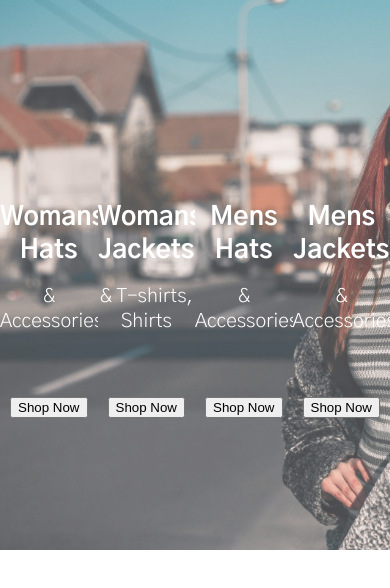
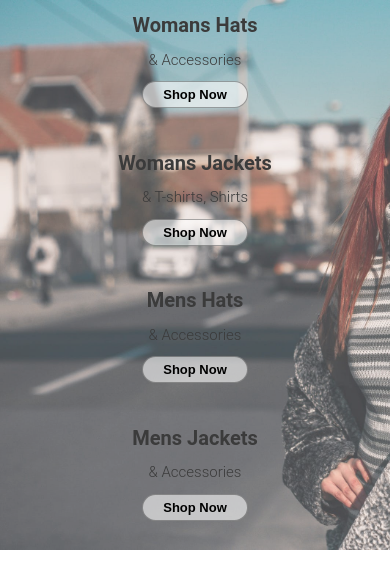
Before and after one commit to rovercode1/box-project, a website: page index.html in a window 390 px wide. Drawn offline with Linux system fonts and the light colour scheme.

Commit message:
btn-border class added

```diff
--- a/style.css
+++ b/style.css
@@ -1,6 +1,6 @@
 body{
   margin: 0;
-  font-family: 'Gothic A1', sans-serif;
+  font-family: 'Roboto', sans-serif;
 }
 
 .box{
@@ -40,7 +40,7 @@ body{
   font-size: 13px;
   text-align: center;
   width: 100%;
-  color: rgb(255, 255, 255);
+  color: rgb(59, 59, 59);
   flex: 1;
 
 }
@@ -54,7 +54,21 @@ body{
 }
 
 .btn-border{
-  margin-top: 30px;
+  border: 1px solid rgba(0, 0, 0, 0.329);
+  border-radius: 20px;
+  padding: 5px 20px;
+  background: rgba(255, 255, 255, 0.575);
+  color: rgb(0, 0, 0);
+  font-size: 13px;
+  font-weight: 700;
+  transition: 0.3s;
+  outline: none;
+}
+
+.btn-border:hover{
+  border: 1px solid rgba(49, 49, 49, 0.329);
+  background: rgb(65, 65, 65);
+  color: rgb(255, 255, 255);
 }
 
 .btn-box{
@@ -64,3 +78,15 @@ body{
 .box1{
   flex: 1;
 }
+
+@media(max-width:700px){
+  .contain{
+     flex-direction: column;
+  }
+  .inner-text{
+    font-size: 10px;
+  }
+  .box1{
+    display:none;
+  }
+}
```
